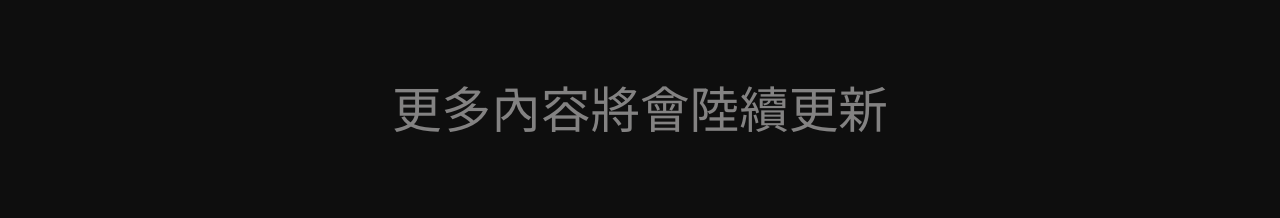
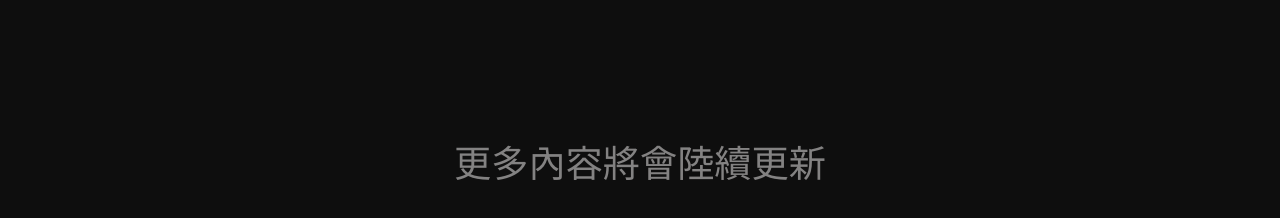
Before and after one commit to Roylam23/JFFT-Web, a Next.js app: page / in a window 1280 px wide. Shown: the part 940-1158 px from the top of the page. Built offline with nearby package versions, Linux system fonts and the light colour scheme.

Commit message:
css change

```diff
--- a/styles/Home.module.css
+++ b/styles/Home.module.css
@@ -37,7 +37,7 @@
 }
 
 .textCon {
-  padding: 200px 0;
+  padding: calc(200px + 5vw) 0;
   overflow: hidden;
   /* position: relative; */
 }
@@ -50,7 +50,7 @@
 
 
 .text1{
-  font-size: calc(24px + 2vw);
+  font-size: calc(18px + 1.5vw);
   color: rgb(131, 130, 130);
   width:fit-content;
   margin:0 auto;
@@ -222,7 +222,7 @@
 .footer {
   position: absolute;
   bottom: 0;
-  height: calc(45px + 2vw);
+  height: calc(45px + 1.2vw);
   width: 100%;
   background: #E9007F;
   display: flex;
@@ -230,7 +230,7 @@
   justify-content: space-between;
   padding: 0 calc(30px + 2vw);
   color: #fff;
-  font-size: calc(10px + .5vw);
+  font-size: calc(7px + .35vw);
   font-weight: 600;
 }
 
```
